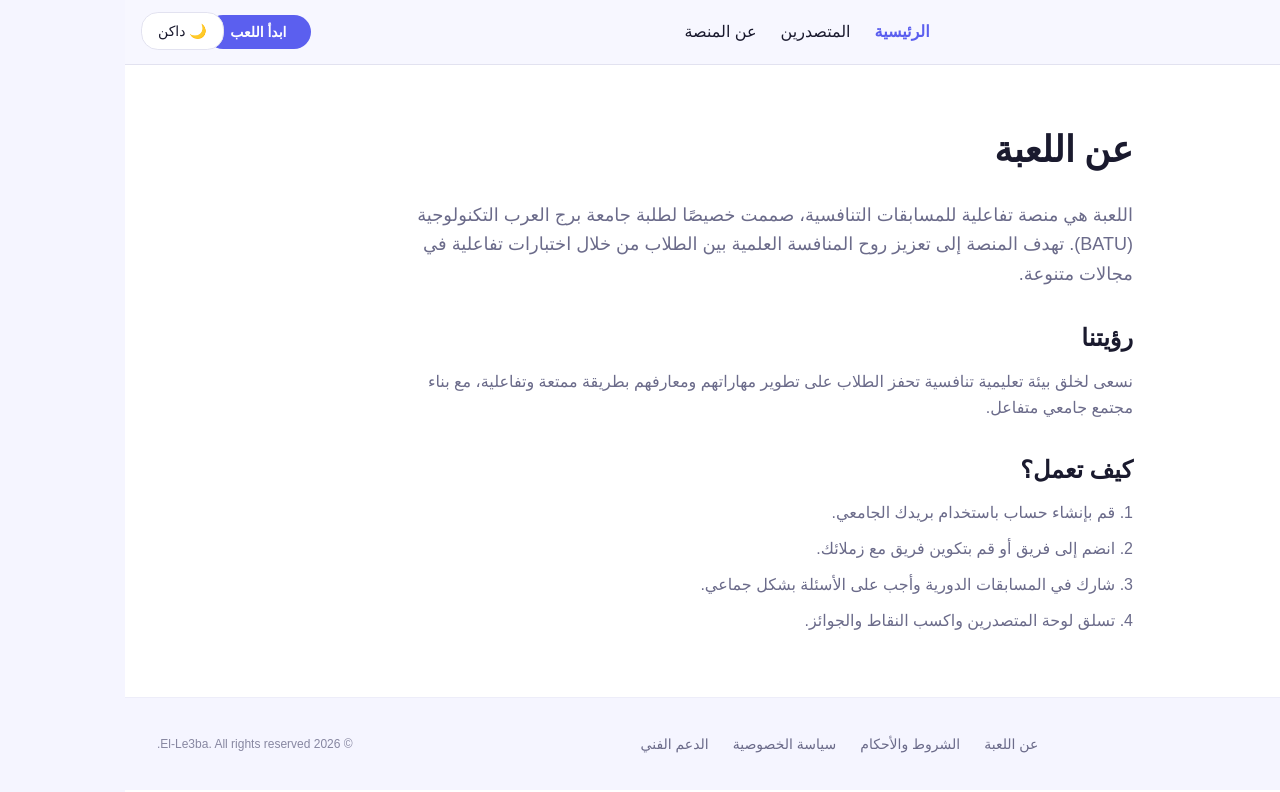
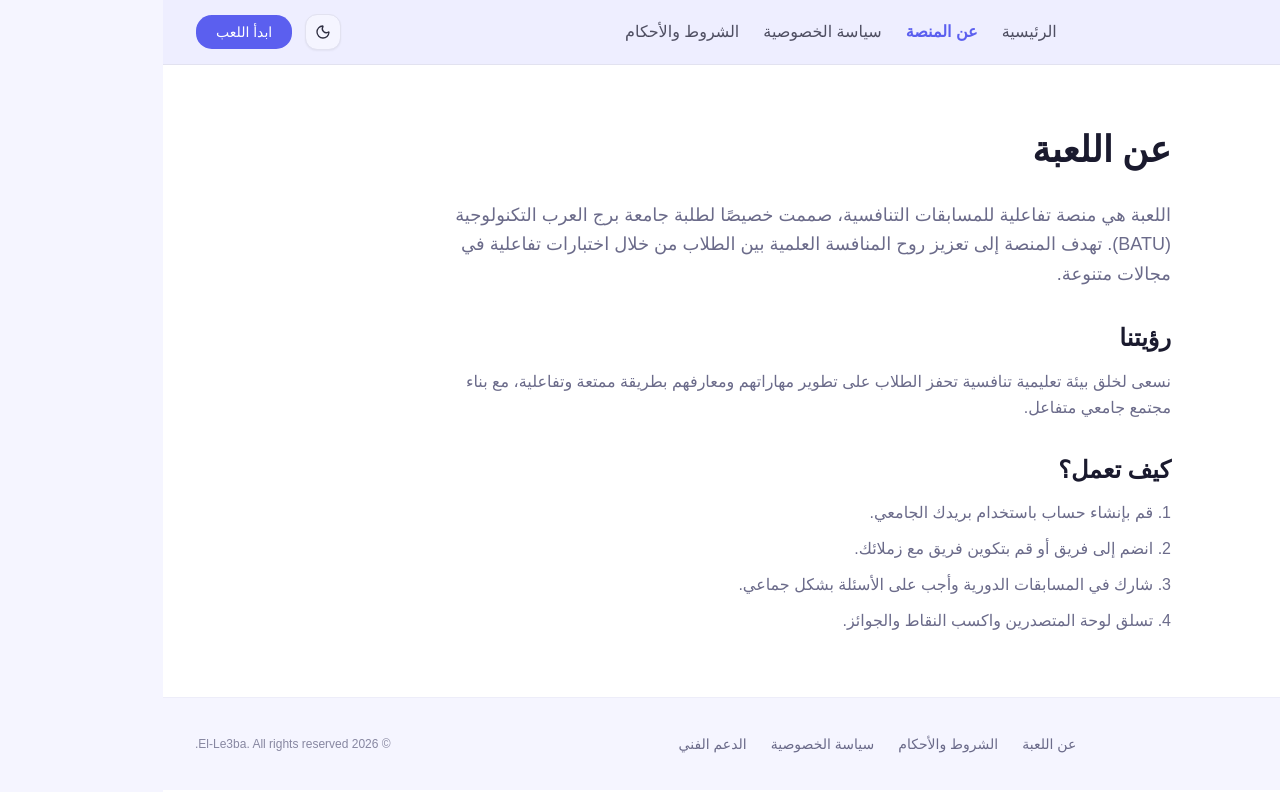
Before and after one commit to AbdulrahmanSE2003/el-le3ba, a Next.js app in the folder frontend/: page /about in a window 1280 px wide. Shown: the top 792 px of the page. Built offline with nearby package versions, Linux system fonts and the light colour scheme; a web font is replaced by a local one.

Commit message:
style: refactored the landing page

```diff
--- a/frontend/app/page.tsx
+++ b/frontend/app/page.tsx
@@ -16,7 +16,7 @@ export default function LandingPage() {
       <main>
         <HeroSection />
         <FeaturesSection />
-        <CommunitySection />
+        {/* <CommunitySection /> */}
         <WhyChooseUsSection />
         <CtaSection />
       </main>
--- a/frontend/components/ui/ThemeToggle.tsx
+++ b/frontend/components/ui/ThemeToggle.tsx
@@ -1,26 +1,35 @@
 "use client";
 
+import { Moon, Sun } from "lucide-react";
 import { useTheme } from "next-themes";
 import { useEffect, useState } from "react";
 
-export function ThemeToggle() {
-  const { theme, setTheme } = useTheme();
+import { Button } from "@/components/ui/button";
+
+export function ThemeToggle({ variant }: { variant?: "ghost" | "outline" }) {
+  const { resolvedTheme, setTheme } = useTheme();
   const [mounted, setMounted] = useState(false);
 
-  // eslint-disable-next-line react-hooks/set-state-in-effect
-  useEffect(() => setMounted(true), []);
+  useEffect(() => {
+    // eslint-disable-next-line react-hooks/set-state-in-effect
+    setMounted(true);
+  }, []);
 
-  if (!mounted)
-    return (
-      <div className="fixed top-4 left-4 w-24 h-9 rounded-xl bg-muted animate-pulse" />
-    );
+  if (!mounted) {
+    return <div className="h-9 w-9 animate-pulse rounded-lg bg-muted" />;
+  }
+
+  const isDark = resolvedTheme === "dark";
 
   return (
-    <button
-      onClick={() => setTheme(theme === "dark" ? "light" : "dark")}
-      className="fixed top-3 left-4 bg-card border border-border rounded-xl px-4 py-2 font-body text-sm text-foreground hover:bg-muted transition-colors"
+    <Button
+      variant={variant || "outline"}
+      size="icon"
+      aria-label="Toggle theme"
+      onClick={() => setTheme(isDark ? "light" : "dark")}
+      className="rounded-lg text-foreground/90"
     >
-      {theme === "dark" ? "☀️ فاتح" : "🌙 داكن"}
-    </button>
+      {isDark ? <Sun className="h-5 w-5" /> : <Moon className="h-5 w-5" />}
+    </Button>
   );
 }
--- a/frontend/features/admin/components/RecentSessions.tsx
+++ b/frontend/features/admin/components/RecentSessions.tsx
@@ -70,7 +70,7 @@ export default async function RecentSessions() {
               <TableHead className="text-center">النقاط</TableHead>
               <TableHead className="text-center">الحالة</TableHead>
               <TableHead className="text-center">انتهت</TableHead>
-              <TableHead className="text-center">إجراءات</TableHead>
+              <TableHead className="text-right">إجراءات</TableHead>
             </TableRow>
           </TableHeader>
 
--- a/frontend/features/landing/components/HeroSection.tsx
+++ b/frontend/features/landing/components/HeroSection.tsx
@@ -17,7 +17,7 @@ export function HeroSection() {
   return (
     <section className="relative flex min-h-[calc(100vh-4rem)] flex-col items-center justify-center bg-background px-4 text-center overflow-hidden">
       {/* (Grid Pattern) */}
-      <div className="absolute inset-0 bg-[linear-gradient(to_right,var(--popover-foreground)_1px,transparent_1px),linear-gradient(to_bottom,var(--popover-foreground)_1px,transparent_1px)] bg-[size:4rem_4rem] [mask-image:radial-gradient(ellipse_60%_50%_at_50%_50%,#000_70%,transparent_100%)] opacity-20 dark:opacity-10" />
+      <div className="absolute inset-0 bg-[linear-gradient(to_right,var(--popover-foreground)_1px,transparent_1px),linear-gradient(to_bottom,var(--popover-foreground)_1px,transparent_1px)] bg-[size:4rem_4rem] [mask-image:radial-gradient(ellipse_60%_50%_at_50%_50%,#000_70%,transparent_100%)] opacity-9 dark:opacity-10" />
 
       {/* (Glowing Blurs)*/}
       <div className="absolute top-1/4 left-1/4 -z-10 h-72 w-72 rounded-full bg-primary/10 blur-3xl dark:bg-primary/5" />
--- a/frontend/features/landing/components/Navbar.tsx
+++ b/frontend/features/landing/components/Navbar.tsx
@@ -5,11 +5,32 @@ import { Button } from "@/components/ui/button";
 import { Menu, X } from "lucide-react";
 import { useState } from "react";
 import { ThemeToggle } from "@/components/ui/ThemeToggle";
+import { usePathname } from "next/navigation";
+
+const navLinks = [
+  {
+    href: "/",
+    label: "الرئيسية",
+  },
+  {
+    href: "/about",
+    label: "عن المنصة",
+  },
+  {
+    href: "/privacy",
+    label: "سياسة الخصوصية",
+  },
+  {
+    href: "/terms",
+    label: "الشروط والأحكام",
+  },
+];
 
 export function Navbar() {
   const [isOpen, setIsOpen] = useState(false);
 
   const toggleMenu = () => setIsOpen(!isOpen);
+  const pathname = usePathname();
 
   return (
     <>
@@ -23,7 +44,7 @@ export function Navbar() {
         onClick={() => setIsOpen(false)}
       />
 
-      <header className="sticky top-0 z-50 w-full border-b border-border bg-background/80 backdrop-blur-md">
+      <header className="sticky top-0 z-50 w-full border-b border-border bg-muted backdrop-blur-md">
         <div className="container mx-auto flex h-16 items-center justify-between px-4 md:px-8">
           {/* Logo */}
           <Link href="/" className="flex items-center gap-2">
@@ -33,8 +54,11 @@ export function Navbar() {
           </Link>
 
           {/* Burger Icon */}
-          <div className="md:hidden flex items-center">
-            <button
+          <div className="md:hidden flex items-center gap-2">
+            <ThemeToggle />
+
+            <Button
+              variant={"outline"}
               onClick={toggleMenu}
               className="p-2 text-muted-foreground hover:text-primary transition-colors focus:outline-none"
               aria-label="Toggle Menu"
@@ -44,42 +68,43 @@ export function Navbar() {
               ) : (
                 <Menu className="h-6 w-6 animate-in fade-in zoom-in-50 duration-200" />
               )}
-            </button>
+            </Button>
           </div>
 
           {/* Nav Links */}
           <nav className="hidden md:flex items-center gap-6 text-md font-medium text-card-foreground">
-            <Link href="/" className="text-primary font-semibold">
-              الرئيسية
+            {navLinks.map((link) => (
+              <Link
+                key={link.href}
+                href={link.href}
+                className={
+                  link.href === pathname
+                    ? "text-primary font-semibold"
+                    : "hover:text-primary transition-colors font-medium text-foreground/75"
+                }
+              >
+                {link.label}
               </Link>
-            <Link
-              href="/leaderboard"
-              className="hover:text-primary transition-colors"
-            >
-              المتصدرين
-            </Link>
-            <Link
-              href="/about"
-              className="hover:text-primary transition-colors"
-            >
-              عن المنصة
-            </Link>
+            ))}
           </nav>
           {/* Desktop Buttons */}
-          <div className="hidden md:flex items-center gap-4">
+          <div className="hidden md:flex items-center gap-3">
             <ThemeToggle />
-            <Button
+            <Button asChild className={`rounded-xl px-5`}>
+              <Link href="/login">ابدأ اللعب</Link>
+            </Button>
+            {/* <Button
+              variant={"secondary"}
               asChild
-              className="bg-primary hover:bg-primary text-primary-foreground font-bold rounded-full px-6 transition-all hover:scale-105"
+              className={`px-5 rounded-full`}
             >
-              <Link href="/register">ابدأ اللعب</Link>
-            </Button>
               <Link
                 href="/login"
                 className="text-sm font-medium text-card-foreground hover:text-primary transition-colors"
               >
                 دخول
               </Link>
+            </Button> */}
           </div>
         </div>
 
@@ -92,37 +117,26 @@ export function Navbar() {
           }`}
         >
           <nav className="flex flex-col p-4 space-y-4 text-right font-medium text-muted-foreground">
+            {navLinks.map((link) => (
               <Link
-              href="/"
+                key={link.href}
+                href={link.href}
                 onClick={() => setIsOpen(false)}
-              className="pb-2 border-b border-border hover:text-primary text-primary font-bold"
+                className={`pb-2 border-b border-border hover:text-primary ${
+                  link.href === "/" ? "text-primary font-bold" : ""
+                }`}
               >
-              الرئيسية
+                {link.label}
               </Link>
-            <Link
-              href="/leaderboard"
-              onClick={() => setIsOpen(false)}
-              className="pb-2 border-b border-border hover:text-primary"
-            >
-              المتصدرين
-            </Link>
-            <Link
-              href="/about"
-              onClick={() => setIsOpen(false)}
-              className="pb-2 border-b border-border hover:text-primary"
-            >
-              عن المنصة
-            </Link>
+            ))}
 
             {/* In Mobile */}
             <div className="flex flex-col gap-3 pt-2">
-              <ThemeToggle />
-
               <Button
                 asChild
                 className="bg-primary hover:bg-primary text-primary-foreground font-bold rounded-xl w-full h-11"
               >
-                <Link href="/register" onClick={() => setIsOpen(false)}>
+                <Link href="/login" onClick={() => setIsOpen(false)}>
                   ابدأ اللعب
                 </Link>
               </Button>
@@ -131,8 +145,8 @@ export function Navbar() {
                 variant="outline"
                 className="border-input text-foreground font-bold rounded-xl w-full h-11 bg-background"
               >
-                <Link href="/login" onClick={() => setIsOpen(false)}>
-                  دخول
+                <Link href="/register" onClick={() => setIsOpen(false)}>
+                  تسجيل{" "}
                 </Link>
               </Button>
             </div>
--- a/frontend/proxy.ts
+++ b/frontend/proxy.ts
@@ -1,12 +1,13 @@
 import { NextRequest, NextResponse } from "next/server";
 
 export function proxy(request: NextRequest) {
+  const allowedRoutes = ["/", "/about", "/support", "/privacy", "/terms"];
   const token = request.cookies.get("jwt")?.value;
   const { pathname } = request.nextUrl;
-  const isLandingPage = pathname === "/";
+  const isPublic = allowedRoutes.includes(pathname);
 
   const isAuthPage =
-    isLandingPage ||
+    isPublic ||
     pathname.startsWith("/login") ||
     pathname.startsWith("/register") ||
     pathname.startsWith("/forgot-password") ||
```
Also changed, not shown: frontend/features/landing/components/FeaturesSection.tsx (+4 -4 lines). Lines whose indentation alone changed are shown as unchanged.
